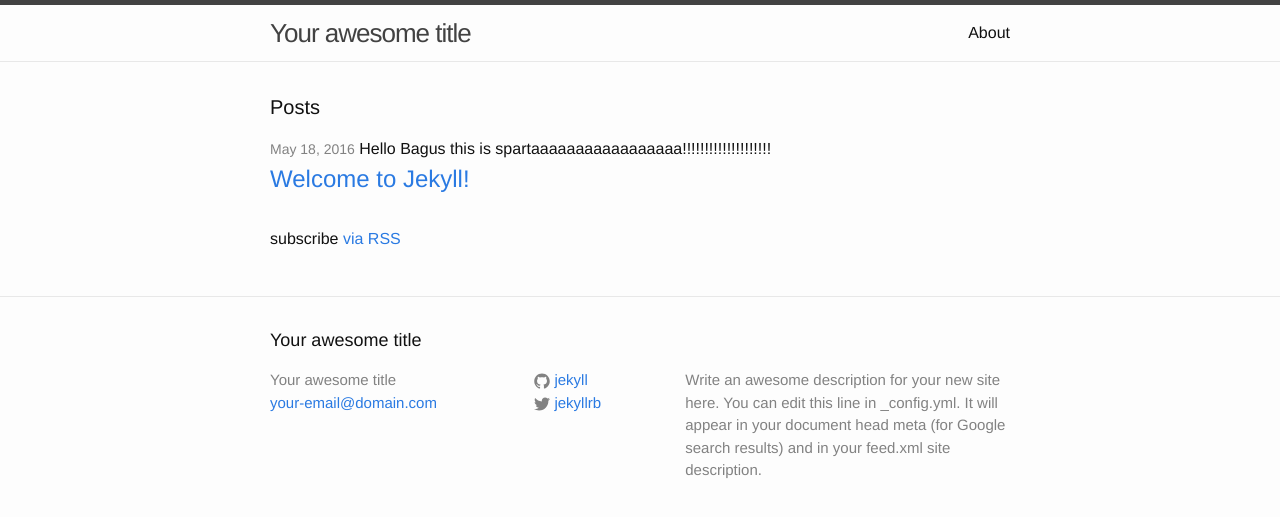
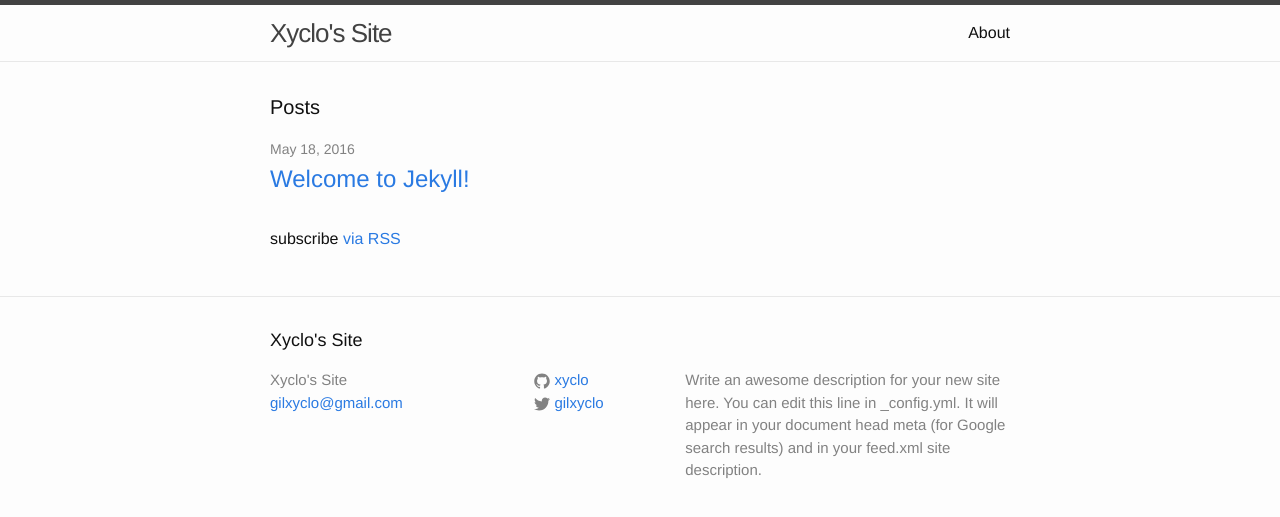
Before and after one commit to xyclo/xyclo.github.io, a Jekyll site: the page built from index.html, in a window 1280 px wide. Shown: the top 517 px of the page. Built offline with Jekyll 4.4.1, drawn with Linux system fonts in a browser that asks for light colours.

Commit message:
Change config.yml
change title & social link

```diff
--- a/_config.yml
+++ b/_config.yml
@@ -6,16 +6,16 @@
 # 'jekyll serve'. If you change this file, please restart the server process.
 
 # Site settings
-title: Your awesome title
-email: your-email@domain.com
+title: Xyclo's Site
+email: gilxyclo@gmail.com
 description: > # this means to ignore newlines until "baseurl:"
   Write an awesome description for your new site here. You can edit this
   line in _config.yml. It will appear in your document head meta (for
   Google search results) and in your feed.xml site description.
 baseurl: "" # the subpath of your site, e.g. /blog
 url: "http://yourdomain.com" # the base hostname & protocol for your site
-twitter_username: jekyllrb
-github_username:  jekyll
+twitter_username: gilxyclo
+github_username:  xyclo
 
 # Build settings
 markdown: kramdown
--- a/index.html
+++ b/index.html
@@ -10,8 +10,6 @@ layout: default
     {% for post in site.posts %}
       <li>
         <span class="post-meta">{{ post.date | date: "%b %-d, %Y" }}</span>
-        Hello Bagus
-        this is spartaaaaaaaaaaaaaaaaa!!!!!!!!!!!!!!!!!!!!
         <h2>
           <a class="post-link" href="{{ post.url | prepend: site.baseurl }}">{{ post.title }}</a>
         </h2>
```
